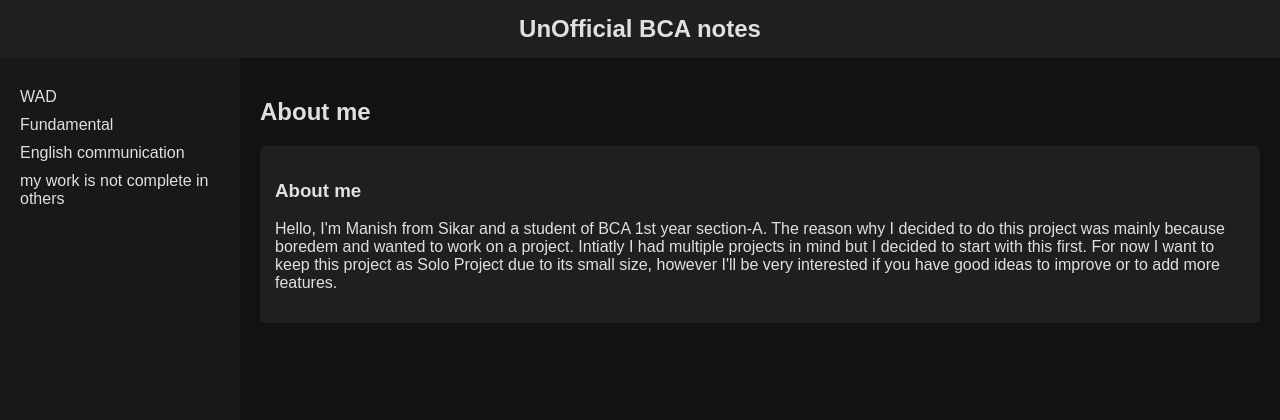
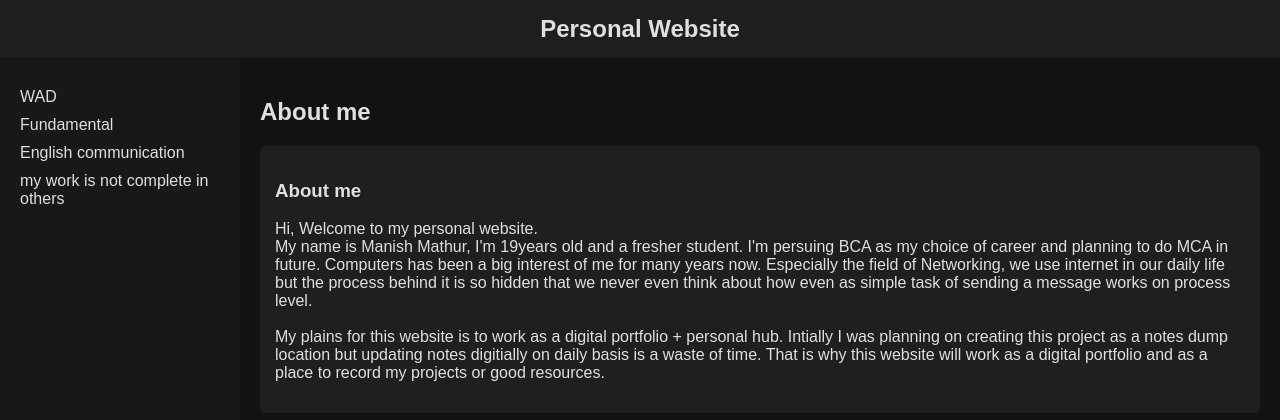
Before and after one commit to Manishmathur053/Manish, a plain HTML site: page index.html in a window 1280 px wide. Drawn offline with Linux system fonts and the light colour scheme.

Commit message:
Update index.html

```diff
--- a/index.html
+++ b/index.html
@@ -2,7 +2,7 @@
 <html lang="en">
 <head>
     <meta charset="UTF-8">
-    <title>BCA Notes Hub</title>
+    <title>Personal Website</title>
     <style>
         body {
             margin: 0;
@@ -55,7 +55,7 @@
     </style>
 </head>
 <body>
-    <header>UnOfficial BCA notes</header>
+    <header>Personal Website</header>
 
 
     <div class="sidebar">
@@ -74,7 +74,9 @@
 
 		<div class="note">
                 <h3>About me</h3>
-                <p>Hello, I'm Manish from Sikar and a student of BCA 1st year section-A. The reason why I decided to do this project was mainly because boredem and wanted to work on a project. Intiatly I had multiple projects in mind but I decided to start with this first. For now I want to keep this project as Solo Project due to its small size, however I'll be very interested if you have good ideas to improve or to add more features.
+                <p>Hi, Welcome to my personal website. <br> My name is Manish Mathur, I'm 19years old and a fresher student. I'm persuing BCA as my choice of career and planning to do MCA in future. Computers has been a big interest of me for many years now. Especially the field of Networking, we use internet in our daily life but the process behind it is so hidden that we never even think about how even as simple task of sending a message works on process level.<br><br>
+
+My plains for this website is to work as a digital portfolio + personal hub. Intially I was planning on creating this project as a notes dump location but updating notes digitially on daily basis is a waste of time. That is why this website will work as a digital portfolio and as a place to record my projects or good resources.
 </p>
 
             </div>
```
